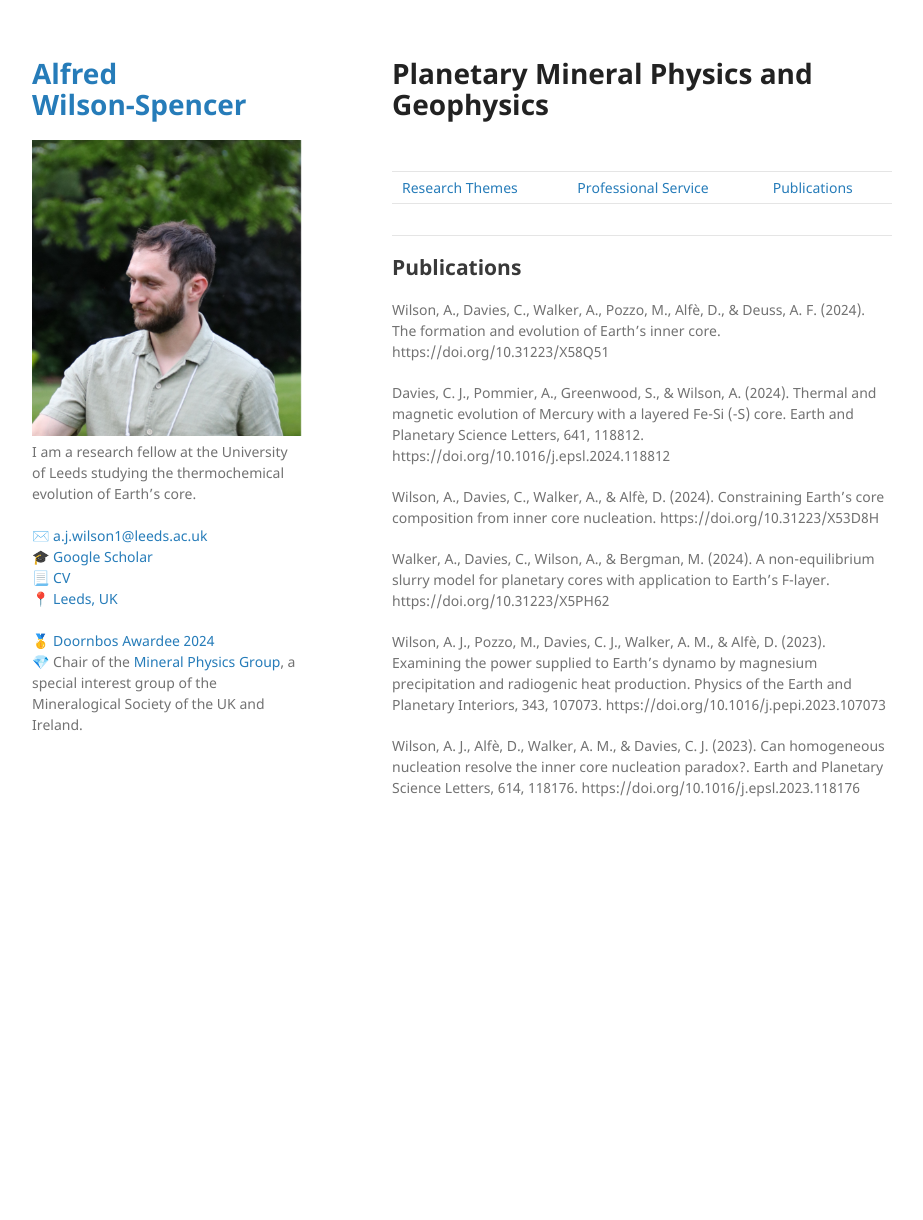
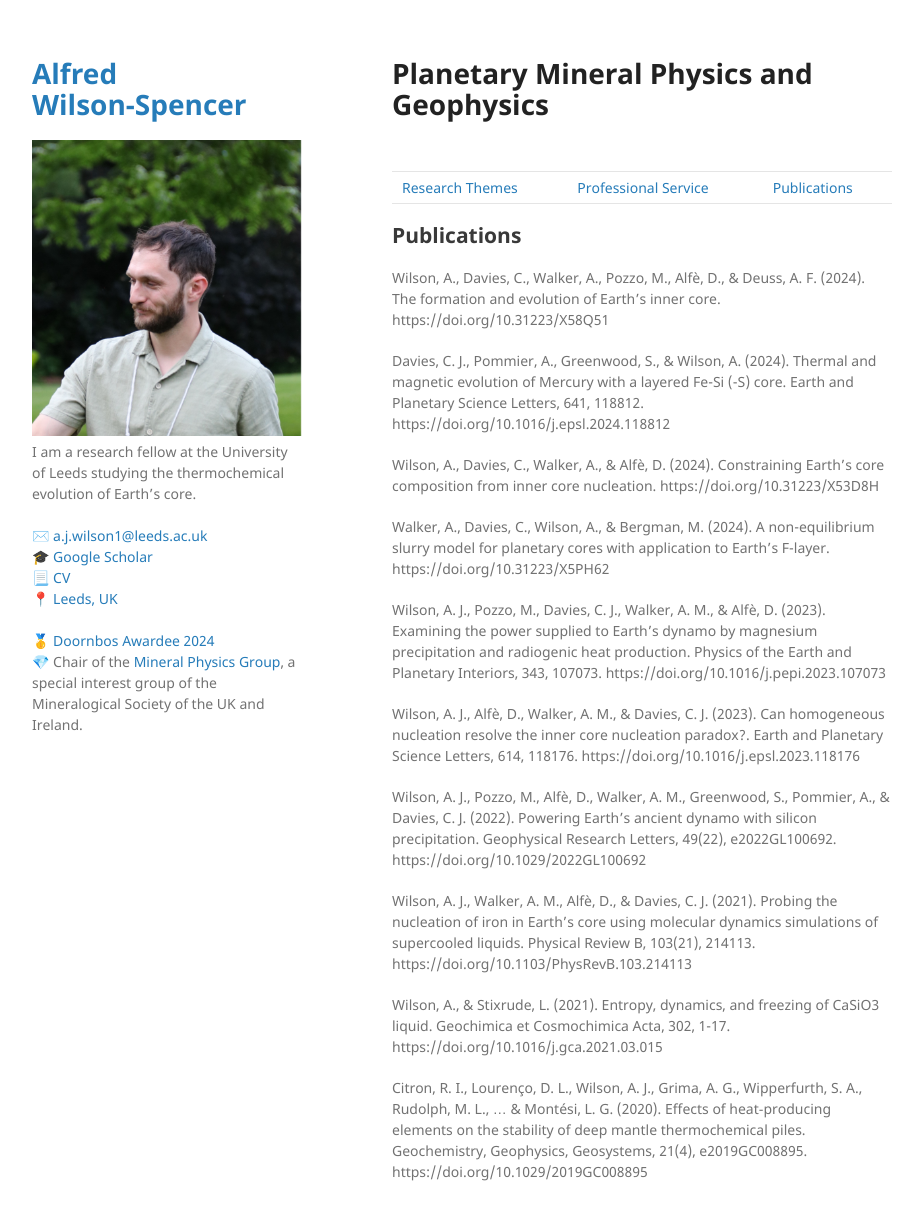
Before and after one commit to Fwilson93/Portfolio, a Jekyll site: the page built from publications.md, in a window 1280 px wide and 1252 px high. Shown: the top 1220 px of the window, without its empty margins (178-1101 px from the left). Built offline with Jekyll 4.4.1, drawn with Linux system fonts in a browser that asks for light colours; our own code applies the rules of GitHub Pages for plain Markdown files.

Commit message:
Update publications.md

```diff
--- a/publications.md
+++ b/publications.md
@@ -7,7 +7,6 @@ layout: default
 |    |    |    |
 |----|----|----|
 | [Research Themes](./research-themes.html) | [Professional Service](./professional-service.html) | [Publications](./publications.html) |
-|    |    |    |
 
 ## Publications
 
@@ -22,3 +21,11 @@ Walker, A., Davies, C., Wilson, A., & Bergman, M. (2024). A non-equilibrium slur
 Wilson, A. J., Pozzo, M., Davies, C. J., Walker, A. M., & Alfè, D. (2023). Examining the power supplied to Earth's dynamo by magnesium precipitation and radiogenic heat production. Physics of the Earth and Planetary Interiors, 343, 107073. https://doi.org/10.1016/j.pepi.2023.107073
 
 Wilson, A. J., Alfè, D., Walker, A. M., & Davies, C. J. (2023). Can homogeneous nucleation resolve the inner core nucleation paradox?. Earth and Planetary Science Letters, 614, 118176. https://doi.org/10.1016/j.epsl.2023.118176
+
+Wilson, A. J., Pozzo, M., Alfè, D., Walker, A. M., Greenwood, S., Pommier, A., & Davies, C. J. (2022). Powering Earth's ancient dynamo with silicon precipitation. Geophysical Research Letters, 49(22), e2022GL100692. https://doi.org/10.1029/2022GL100692
+
+Wilson, A. J., Walker, A. M., Alfè, D., & Davies, C. J. (2021). Probing the nucleation of iron in Earth's core using molecular dynamics simulations of supercooled liquids. Physical Review B, 103(21), 214113. https://doi.org/10.1103/PhysRevB.103.214113
+
+Wilson, A., & Stixrude, L. (2021). Entropy, dynamics, and freezing of CaSiO3 liquid. Geochimica et Cosmochimica Acta, 302, 1-17. https://doi.org/10.1016/j.gca.2021.03.015
+
+Citron, R. I., Lourenço, D. L., Wilson, A. J., Grima, A. G., Wipperfurth, S. A., Rudolph, M. L., ... & Montési, L. G. (2020). Effects of heat‐producing elements on the stability of deep mantle thermochemical piles. Geochemistry, Geophysics, Geosystems, 21(4), e2019GC008895. https://doi.org/10.1029/2019GC008895
```
